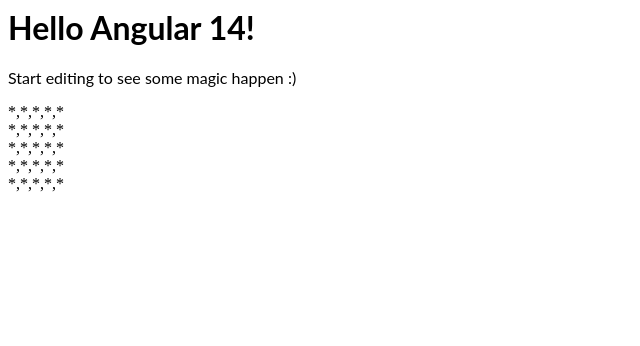
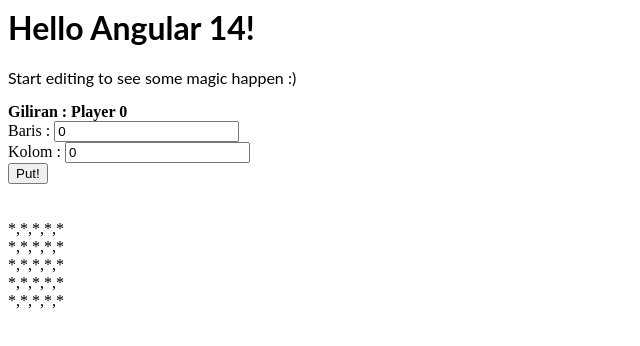
Before and after one commit to kev00kev/C14180089-Angular1, an Angular app: page / in a window 1280 px wide. Shown: the top 346 px of the page, without its empty margins (0-640 px from the left). Built offline with nearby package versions, Linux system fonts and the light colour scheme.

Commit message:
2 files modified

```diff
--- a/src/app/app.component.html
+++ b/src/app/app.component.html
@@ -2,7 +2,16 @@
 <p>
   Start editing to see some magic happen :)
 </p>
+<b>Giliran : Player {{user}}<br></b>
+Baris : <input [(ngModel)] = "a" type = "text"><br>
+Kolom : <input [(ngModel)] = "b" type = "text"><br>
 
-    <div *ngFor="let boards of board; let i = index">
-      {{board[i]}}
-    </div>
+<button (click)="EventClick()"> Put! </button>
+
+<br>
+<br>
+<br>
+
+<div *ngFor="let boards of board; let i = index">
+  {{board[i]}}
+</div>
--- a/src/app/app.component.ts
+++ b/src/app/app.component.ts
@@ -7,7 +7,11 @@
 })
 export class AppComponent  {
   name = 'Angular ' + VERSION.major;
+  user = 0;
   index = 0;
+  a = 0;
+  b = 0;
+  counter = 1;
   board: string[][] = [
      ["*", "*", "*", "*", "*"],
      ["*", "*", "*", "*", "*"],
@@ -15,4 +19,26 @@
      ["*", "*", "*", "*", "*"],
      ["*", "*", "*", "*", "*"]
 ];
+EventClick(){
+
+  if (this.a > 0 && this.a < 6 && this.b > 0 && this.b < 6){
+      if(this.board[this.a-1][this.b-1] == "*"){
+          alert('Isi yang lain !!!')
+      }
+      else
+      {
+            if (this.counter % 2 != 0){
+              this.user = 1;
+            }
+            else
+            {
+              this.user = 0;
+
+            }
+            this.counter = this.counter + 1;
+      }
+  }
+
 }
+
+}
```
